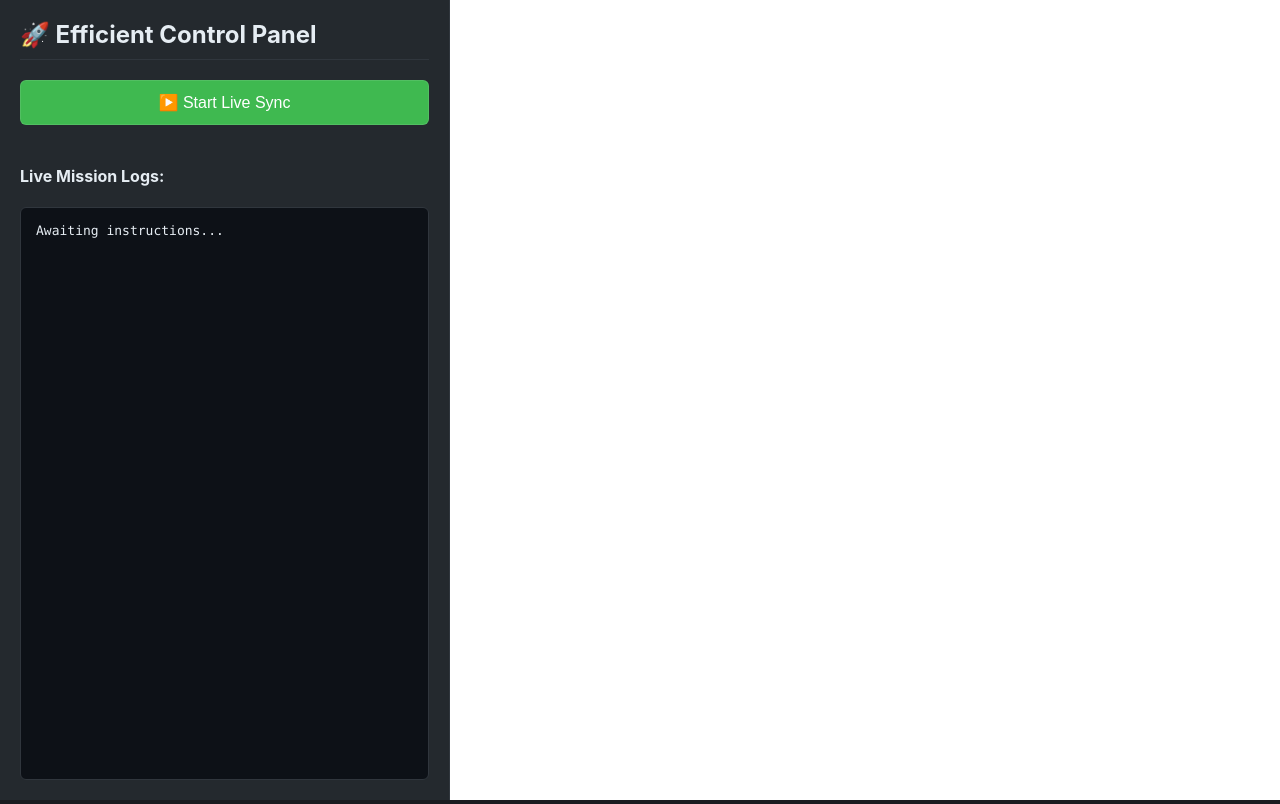
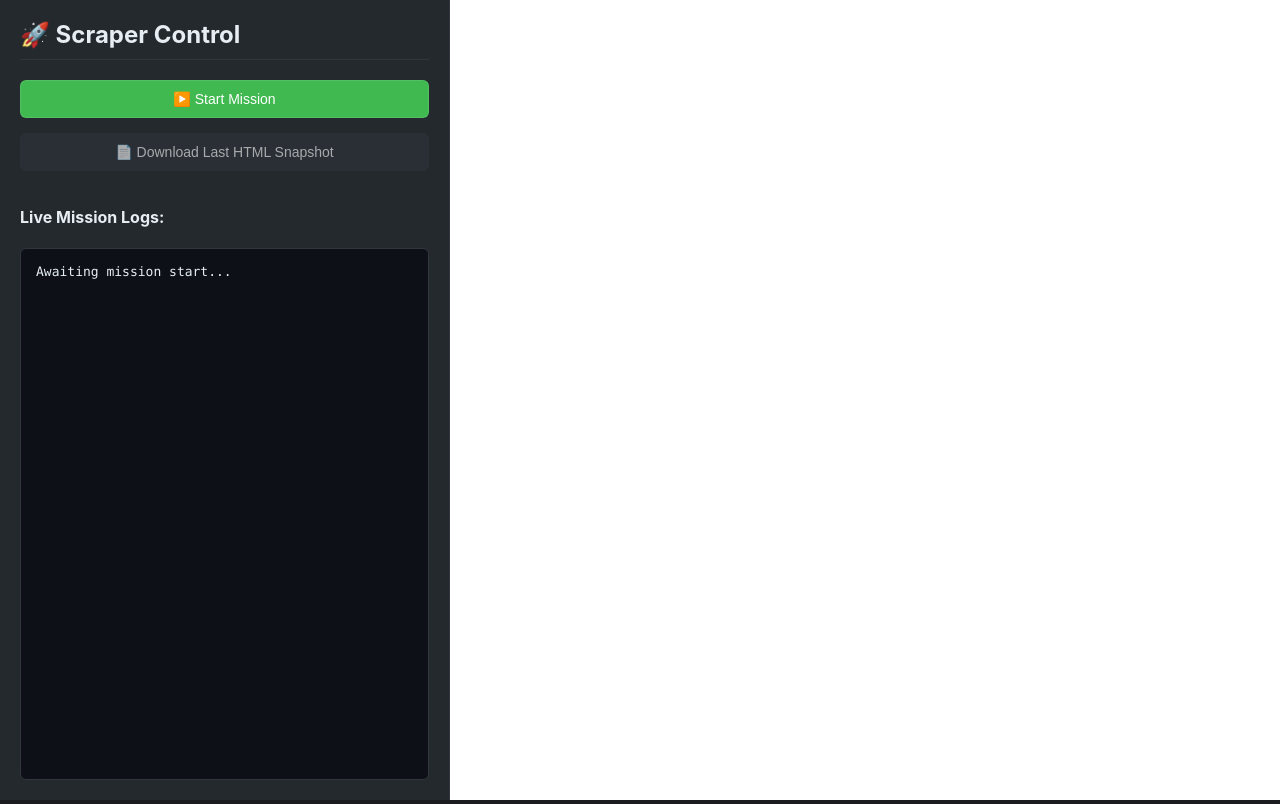
Before and after one commit to badman99dev/Movie-Link-Extractor, a Python web app: template templates/index.html in a window 1280 px wide. Run offline with Jinja, Linux system fonts and the light colour scheme; the template is opened without the code that fills it, so the values that code supplies are empty; some libraries are stand-ins or nearby versions.

Commit message:
Update index.html

```diff
--- a/templates/index.html
+++ b/templates/index.html
@@ -3,11 +3,7 @@
 <head>
     <meta charset="UTF-8">
     <meta name="viewport" content="width=device-width, initial-scale=1.0">
-    <title>Efficient Live Mirror (with DOM Patching) ✨</title>
-
-    <!-- We are importing the morphdom library from a CDN -->
-    <script src="https://cdn.jsdelivr.net/npm/morphdom@2.7.0/dist/morphdom-umd.min.js"></script>
-
+    <title>Advanced Remote Scraper Interface 🚀</title>
     <style>
         :root {
             --bg-dark: #1a1c20;
@@ -15,23 +11,17 @@
             --bg-terminal: #0d1117;
             --text-light: #e6edf3;
             --text-muted: #8b949e;
-            --accent-blue: #58a6ff;
             --accent-green: #3fb950;
-            --accent-red: #f85149;
-            --accent-orange: #f78166;
             --border-color: #30363d;
         }
         body {
-            font-family: -apple-system, BlinkMacSystemFont, "Segoe UI", Helvetica, Arial, sans-serif, "Apple Color Emoji", "Segoe UI Emoji";
+            font-family: -apple-system, BlinkMacSystemFont, "Segoe UI", Helvetica, Arial, sans-serif;
             background-color: var(--bg-dark);
             color: var(--text-light);
             margin: 0;
             overflow: hidden;
         }
-        .main-container {
-            display: flex;
-            height: 100vh;
-        }
+        .main-container { display: flex; height: 100vh; }
         .control-panel {
             width: 35%;
             min-width: 450px;
@@ -43,63 +33,36 @@
             display: flex;
             flex-direction: column;
         }
-        .browser-mirror {
-            flex-grow: 1;
-            background-color: #fff;
+        .browser-mirror { flex-grow: 1; background-color: #fff; }
+        #live-iframe { width: 100%; height: 100%; border: none; }
+        h2 { margin-top: 0; border-bottom: 1px solid var(--border-color); padding-bottom: 10px; }
+        .button-group { display: grid; grid-template-columns: 1fr; gap: 10px; margin: 15px 0; }
+        button {
+            width: 100%; padding: 10px; font-size: 14px; font-weight: 500; cursor: pointer;
+            color: white; border: 1px solid var(--border-color); border-radius: 6px; transition: background-color 0.2s;
         }
-        #live-iframe {
-            width: 100%;
-            height: 100%;
-            border: none;
+        #start-mission-btn { background-color: var(--accent-green); border-color: rgba(240, 246, 252, 0.1); }
+        #start-mission-btn:hover { background-color: #4ac260; }
+        .utility-btn { background-color: #373e47; }
+        .utility-btn:hover { background-color: #444c56; }
+        button:disabled { background-color: #2e343b; cursor: not-allowed; opacity: 0.6; }
+        #log-container {
+            flex-grow: 1; background-color: var(--bg-terminal); border: 1px solid var(--border-color);
+            border-radius: 6px; padding: 15px; font-family: 'SF Mono', Consolas, monospace;
+            font-size: 13px; white-space: pre-wrap; overflow-y: auto;
         }
-        h2 {
-            margin-top: 0;
-            border-bottom: 1px solid var(--border-color);
-            padding-bottom: 10px;
-        }
-        #start-mission-btn {
-            background-color: var(--accent-green);
-            border: 1px solid rgba(240, 246, 252, 0.1);
-            width: 100%;
-            padding: 12px;
-            font-size: 16px;
-            font-weight: 500;
-            cursor: pointer;
-            color: white;
-            border-radius: 6px;
-            transition: background-color 0.2s;
-            margin-bottom: 20px;
-        }
-        #start-mission-btn:hover { background-color: #4ac260; }
-        #start-mission-btn:disabled { background-color: #2e343b; cursor: not-allowed; opacity: 0.6; }
-
-        #log-container {
-            flex-grow: 1;
-            background-color: var(--bg-terminal);
-            border: 1px solid var(--border-color);
-            border-radius: 6px;
-            padding: 15px;
-            font-family: 'SF Mono', 'Consolas', 'Liberation Mono', Menlo, Courier, monospace;
-            font-size: 13px;
-            white-space: pre-wrap;
-            overflow-y: auto;
-        }
-        /* Log Colors */
-        .log-info { color: var(--accent-blue); }
-        .log-success { color: var(--accent-green); }
-        .log-error { color: var(--accent-red); }
-        .log-warning { color: var(--accent-orange); }
-        .log-link a { color: var(--accent-green); text-decoration: none; font-weight: bold; }
-        .log-link a:hover { text-decoration: underline; }
     </style>
 </head>
 <body>
     <div class="main-container">
         <div class="control-panel">
-            <h2>🚀 Efficient Control Panel</h2>
-            <button id="start-mission-btn">▶️ Start Live Sync</button>
+            <h2>🚀 Scraper Control</h2>
+            <button id="start-mission-btn">▶️ Start Mission</button>
+            <div class="button-group">
+                <button id="download-html-btn" class="utility-btn" disabled>📄 Download Last HTML Snapshot</button>
+            </div>
             <h4>Live Mission Logs:</h4>
-            <div id="log-container">Awaiting instructions...</div>
+            <div id="log-container">Awaiting mission start...</div>
         </div>
         <div class="browser-mirror">
             <iframe id="live-iframe" sandbox="allow-scripts allow-same-origin"></iframe>
@@ -107,30 +70,37 @@
     </div>
 
     <script>
-        // --- Element References ---
         const startBtn = document.getElementById('start-mission-btn');
         const logContainer = document.getElementById('log-container');
         const liveIframe = document.getElementById('live-iframe');
+        const downloadHtmlBtn = document.getElementById('download-html-btn');
 
-        // --- UI Functions ---
-        function addLog(message, type = '') {
-            const logEntry = document.createElement('div');
-            if (type) logEntry.classList.add(type);
-            logEntry.innerHTML = message; // Use innerHTML to render links
-            logContainer.appendChild(logEntry);
-            logContainer.scrollTop = logContainer.scrollHeight;
+        let lastHtmlContent = '';
+
+        function downloadFile(content, fileName, contentType) {
+            const a = document.createElement("a");
+            const file = new Blob([content], { type: contentType });
+            a.href = URL.createObjectURL(file);
+            a.download = fileName;
+            a.click();
+            URL.revokeObjectURL(a.href);
         }
 
-        // --- Main Logic ---
+        downloadHtmlBtn.addEventListener('click', () => {
+            if (lastHtmlContent) {
+                downloadFile(lastHtmlContent, 'snapshot_at_failure.html', 'text/html');
+            }
+        });
+
         startBtn.addEventListener('click', function() {
             logContainer.innerHTML = '';
             startBtn.disabled = true;
-            startBtn.textContent = 'Sync in Progress...';
+            downloadHtmlBtn.disabled = true;
+            startBtn.textContent = 'Mission in Progress...';
 
-            // Initialize the iframe with a blank but valid HTML structure
             const iframeDoc = liveIframe.contentWindow.document;
             iframeDoc.open();
-            iframeDoc.write('<html><head><base href="https://www.google.com/"></head><body><div style="font-family: sans-serif; padding: 20px;">Waiting for first sync...</div></body></html>');
+            iframeDoc.write('<html><body></body></html>');
             iframeDoc.close();
 
             const eventSource = new EventSource('/build');
@@ -139,42 +109,25 @@
                 const message = event.data;
 
                 if (message.startsWith('--HTML-SNAPSHOT--')) {
-                    const newHtmlString = message.substring(17);
-
-                    // #################################################
-                    // ##### THE MORPHDOM MAGIC! #####
-                    // #################################################
-
-                    const currentDOM = iframeDoc.documentElement; // Get the whole <html> element
-
-                    // Use morphdom to efficiently update the iframe's entire DOM
-                    // This is better than just the body as it also updates the head (e.g., title)
-                    morphdom(currentDOM, newHtmlString);
-
-                } else if (message.startsWith('--LINK--')) {
-                    addLog(`🔗 <strong>LINK:</strong> <a href="${message.substring(8)}" target="_blank">Final URL</a>`, 'log-link');
-
+                    lastHtmlContent = message.substring(17);
+                    iframeDoc.open();
+                    iframeDoc.write(`<base href="https://app.fireworks.ai/">` + lastHtmlContent);
+                    iframeDoc.close();
+                    downloadHtmlBtn.disabled = false;
                 } else if (message.includes('--- MISSION COMPLETE ---')) {
-                    addLog(message, 'log-success');
+                    logContainer.innerHTML += `<div>${message}</div>`;
                     eventSource.close();
                     startBtn.disabled = false;
-                    startBtn.textContent = '▶️ Start New Sync';
-
+                    startBtn.textContent = '▶️ Start New Mission';
                 } else {
-                    let type = '';
-                    if (message.includes('❌') || message.includes('failed')) type = 'log-error';
-                    else if (message.includes('✅') || message.includes('✨')) type = 'log-success';
-                    else if (message.includes('⚠️')) type = 'log-warning';
-                    else if (message.includes('▶️') || message.includes('🕵️‍♂️') || message.includes('💣')) type = 'log-info';
-                    addLog(message, type);
+                    logContainer.innerHTML += `<div>${message}</div>`;
+                    logContainer.scrollTop = logContainer.scrollHeight;
                 }
             };
 
             eventSource.onerror = function() {
-                addLog('❌ CRITICAL: Connection to server lost.', 'log-error');
+                logContainer.innerHTML += '<div>❌ Connection lost.</div>';
                 eventSource.close();
-                startBtn.disabled = false;
-                startBtn.textContent = '▶️ Try Again';
             };
         });
     </script>
```
